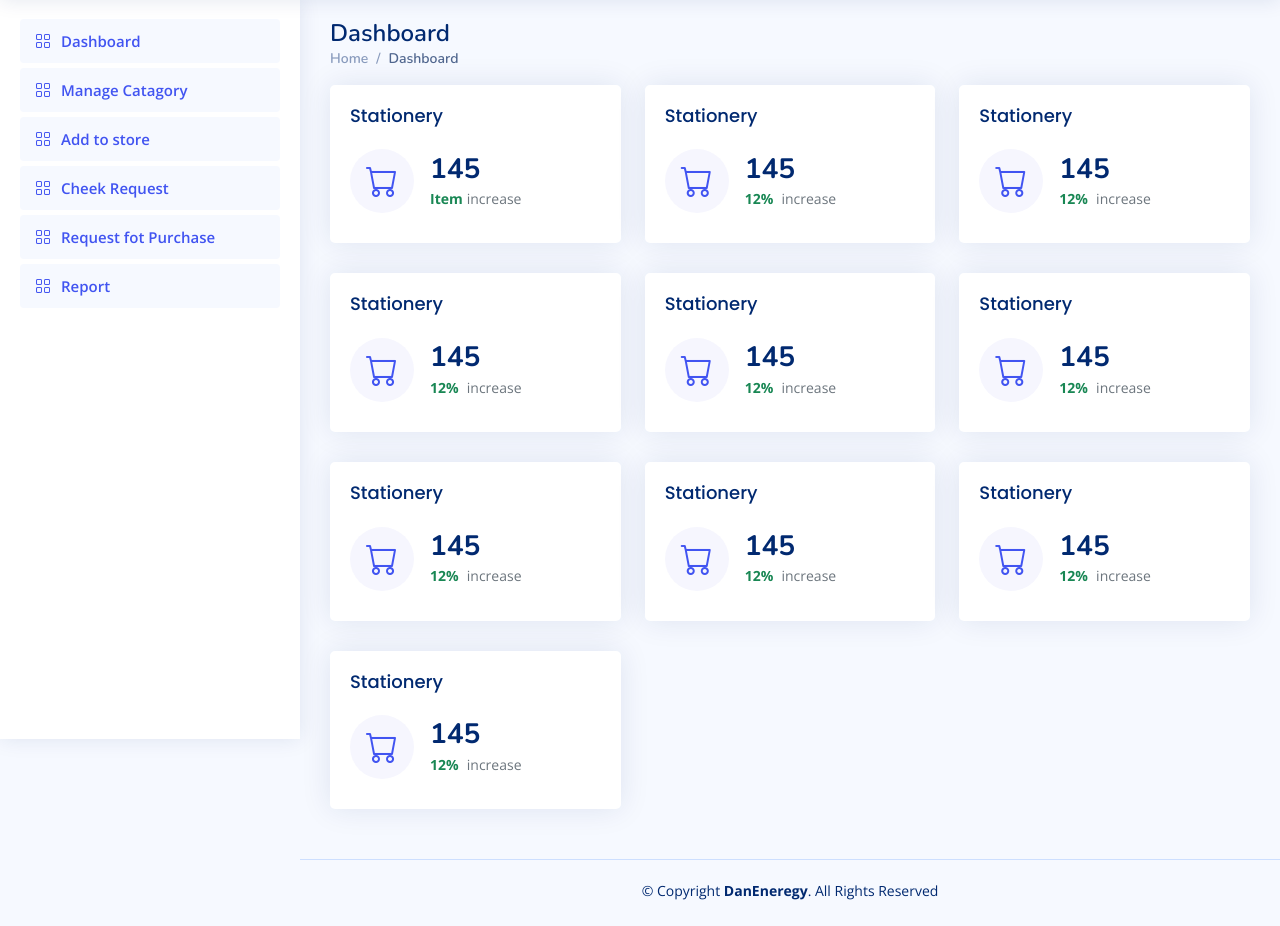
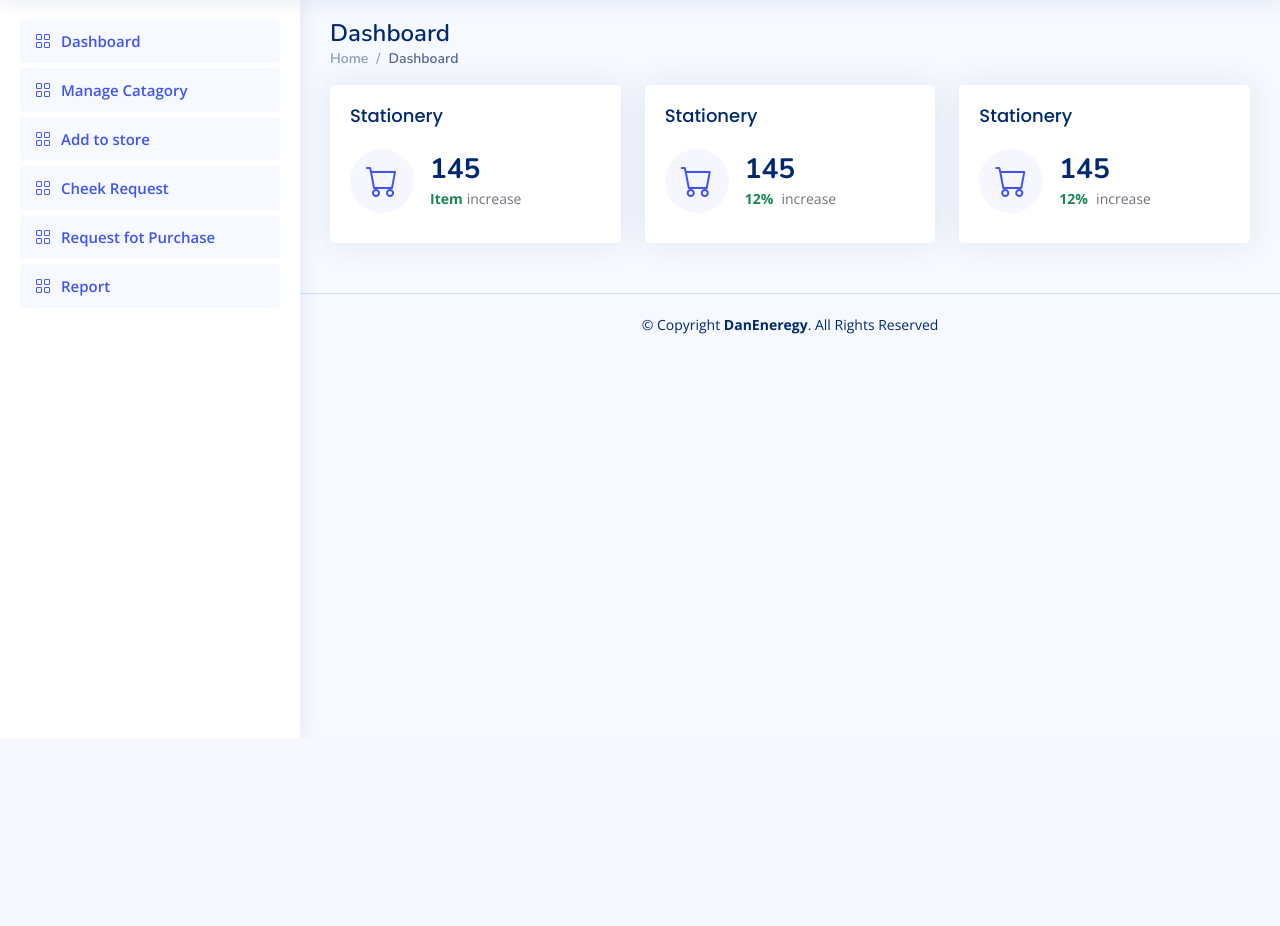
Before and after one commit to EfremJone/DanStore, a Django app: page /Store_Manager/ in a window 1280 px wide. Shown: the part 61-987 px from the top of the page. After the commit the page ends 783 px from the top, so only its background shows below. Run offline with Django 4.2, Linux system fonts and the light colour scheme; some libraries are stand-ins or nearby versions.

Commit message:
new chage made on dashborad

```diff
--- a/Templates/Store_manager/dashboard.html
+++ b/Templates/Store_manager/dashboard.html
@@ -38,125 +38,6 @@
                 </div>
               </div>
             </div><!-- End Sales Card -->
- <!-- Sales Card -->
- <div class="col-xxl-4 col-md-4">
-    <div class="card info-card sales-card">
-      <div class="card-body">
-        <h5 class="card-title">Stationery</h5>
-        <div class="d-flex align-items-center">
-          <div class="card-icon rounded-circle d-flex align-items-center justify-content-center">
-            <i class="bi bi-cart"></i>
-          </div>
-          <div class="ps-3">
-            <h6>145</h6>
-            <span class="text-success small pt-1 fw-bold">12%</span> <span class="text-muted small pt-2 ps-1">increase</span>
-          </div>
-        </div>
-      </div>
-    </div>
-  </div><!-- End Sales Card -->
-   <!-- Sales Card -->
-   <div class="col-xxl-4 col-md-4">
-    <div class="card info-card sales-card">
-      <div class="card-body">
-        <h5 class="card-title">Stationery</h5>
-        <div class="d-flex align-items-center">
-          <div class="card-icon rounded-circle d-flex align-items-center justify-content-center">
-            <i class="bi bi-cart"></i>
-          </div>
-          <div class="ps-3">
-            <h6>145</h6>
-            <span class="text-success small pt-1 fw-bold">12%</span> <span class="text-muted small pt-2 ps-1">increase</span>
-          </div>
-        </div>
-      </div>
-    </div>
-  </div><!-- End Sales Card -->
-   <!-- Sales Card -->
-   <div class="col-xxl-4 col-md-4">
-    <div class="card info-card sales-card">
-      <div class="card-body">
-        <h5 class="card-title">Stationery</h5>
-        <div class="d-flex align-items-center">
-          <div class="card-icon rounded-circle d-flex align-items-center justify-content-center">
-            <i class="bi bi-cart"></i>
-          </div>
-          <div class="ps-3">
-            <h6>145</h6>
-            <span class="text-success small pt-1 fw-bold">12%</span> <span class="text-muted small pt-2 ps-1">increase</span>
-          </div>
-        </div>
-      </div>
-    </div>
-  </div><!-- End Sales Card -->
-   <!-- Sales Card -->
-   <div class="col-xxl-4 col-md-4">
-    <div class="card info-card sales-card">
-      <div class="card-body">
-        <h5 class="card-title">Stationery</h5>
-        <div class="d-flex align-items-center">
-          <div class="card-icon rounded-circle d-flex align-items-center justify-content-center">
-            <i class="bi bi-cart"></i>
-          </div>
-          <div class="ps-3">
-            <h6>145</h6>
-            <span class="text-success small pt-1 fw-bold">12%</span> <span class="text-muted small pt-2 ps-1">increase</span>
-          </div>
-        </div>
-      </div>
-    </div>
-  </div><!-- End Sales Card -->
-   <!-- Sales Card -->
-   <div class="col-xxl-4 col-md-4">
-    <div class="card info-card sales-card">
-      <div class="card-body">
-        <h5 class="card-title">Stationery</h5>
-        <div class="d-flex align-items-center">
-          <div class="card-icon rounded-circle d-flex align-items-center justify-content-center">
-            <i class="bi bi-cart"></i>
-          </div>
-          <div class="ps-3">
-            <h6>145</h6>
-            <span class="text-success small pt-1 fw-bold">12%</span> <span class="text-muted small pt-2 ps-1">increase</span>
-          </div>
-        </div>
-      </div>
-    </div>
-  </div><!-- End Sales Card -->
-   <!-- Sales Card -->
-   <div class="col-xxl-4 col-md-4">
-    <div class="card info-card sales-card">
-      <div class="card-body">
-        <h5 class="card-title">Stationery</h5>
-        <div class="d-flex align-items-center">
-          <div class="card-icon rounded-circle d-flex align-items-center justify-content-center">
-            <i class="bi bi-cart"></i>
-          </div>
-          <div class="ps-3">
-            <h6>145</h6>
-            <span class="text-success small pt-1 fw-bold">12%</span> <span class="text-muted small pt-2 ps-1">increase</span>
-          </div>
-        </div>
-      </div>
-    </div>
-  </div><!-- End Sales Card -->
-   <!-- Sales Card -->
-   <div class="col-xxl-4 col-md-4">
-    <div class="card info-card sales-card">
-      <div class="card-body">
-        <h5 class="card-title">Stationery</h5>
-        <div class="d-flex align-items-center">
-          <div class="card-icon rounded-circle d-flex align-items-center justify-content-center">
-            <i class="bi bi-cart"></i>
-          </div>
-          <div class="ps-3">
-            <h6>145</h6>
-            <span class="text-success small pt-1 fw-bold">12%</span> <span class="text-muted small pt-2 ps-1">increase</span>
-          </div>
-        </div>
-      </div>
-    </div>
-  </div><!-- End Sales Card -->
    <!-- Sales Card -->
    <div class="col-xxl-4 col-md-4">
     <div class="card info-card sales-card">
```
